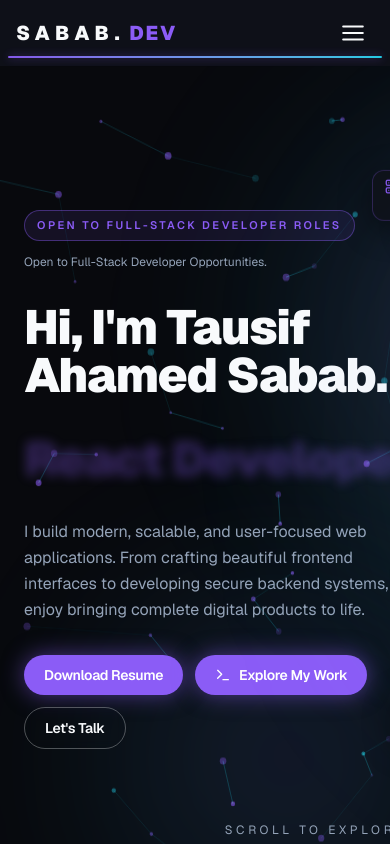
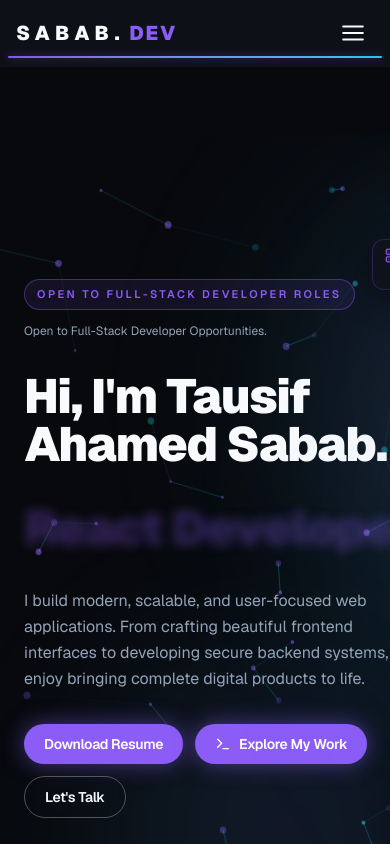
Before and after one commit to tausifahamedsabab/sabab-portfolio-v2, a Next.js app: page / in a window 390 px wide. Shown: the top 844 px of the page. Built offline with nearby package versions, Linux system fonts and the light colour scheme.

Commit message:
fix: navbar fixed at top - z-50, hairline border, subtle shadow when scrolled, pt-[68px] on main

```diff
--- a/src/app/page.tsx
+++ b/src/app/page.tsx
@@ -12,7 +12,7 @@ export default function HomePage() {
   return (
     <div className="flex min-h-full flex-1 flex-col bg-[#08090D]">
       <Navbar />
-      <main className="flex-1">
+      <main className="flex-1 pt-[68px]">
         <Hero />
         <About />
         <Skills />
--- a/src/components/layout/Navbar.tsx
+++ b/src/components/layout/Navbar.tsx
@@ -6,6 +6,7 @@ import { useEffect, useRef, useState } from "react";
 import { personalInfo, navSections } from "@/data/details";
 import { Button } from "@/components/ui/Button";
 import { BrandGitHub, BrandLinkedIn, BrandMail } from "@/components/ui/BrandIcons";
+import { cn } from "@/lib/utils";
 
 const DOWNLOAD_ICON = (
   <svg xmlns="http://www.w3.org/2000/svg" width="16" height="16" viewBox="0 0 24 24" fill="none" stroke="currentColor" strokeWidth="2" strokeLinecap="round" strokeLinejoin="round" aria-hidden="true">
@@ -53,6 +54,7 @@ function resumeMailto() {
 export function Navbar() {
   const prefersReduced = useReducedMotion();
   const navRef = useRef<HTMLDivElement>(null);
+  const [scrolled, setScrolled] = useState(false);
   const [indicator, setIndicator] = useState({ left: 0, width: 0 });
   const [mobileOpen, setMobileOpen] = useState(false);
 
@@ -75,6 +77,7 @@ export function Navbar() {
         width: Math.max(rect.width - 16, 24),
       });
     }
+    setScrolled(window.scrollY > 16);
   };
 
   useEffect(() => {
@@ -99,7 +102,10 @@ export function Navbar() {
         initial={prefersReduced ? { opacity: 1 } : { opacity: 0 }}
         animate={prefersReduced ? { opacity: 1 } : { opacity: 1 }}
         transition={prefersReduced ? { duration: 0.01 } : { duration: 0.5, ease: "easeOut" }}
-        className="relative fixed inset-x-0 top-0 z-40 flex items-center justify-between bg-bg-2/90 px-4 py-3 backdrop-blur-md transition-all duration-300 md:px-8"
+        className={cn(
+          "relative fixed inset-x-0 top-0 z-50 flex items-center justify-between border-b border-[#141722]/40 bg-bg-2/90 px-4 py-3 backdrop-blur-md transition-all duration-300 md:px-8",
+          scrolled && "shadow-[0_3px_14px_rgba(0,0,0,0.25)]",
+        )}
         role="navigation"
         aria-label="Main navigation"
       >
```
